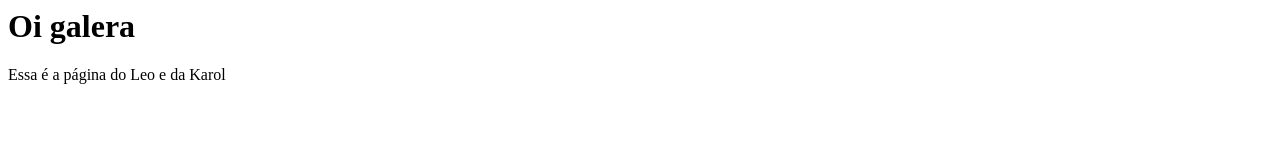
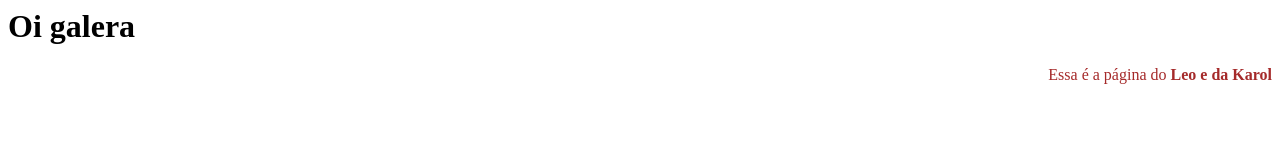
Before and after one commit to leolpfull/leolpfull, a plain HTML site: page index.html in a window 1280 px wide. Drawn offline with Linux system fonts and the light colour scheme.

Commit message:
Brincando com CSS

```diff
--- a/index.html
+++ b/index.html
@@ -3,7 +3,14 @@
     <title>Leo e Karol - Nossa página</title>
 </head>
 <body>
+    <style>
+        p {
+            color: brown;
+            text-align: right;
+            text-shadow: 1lvw;
+        }
+    </style>
     <h1>Oi galera</h1>
-    <p>Essa é a página do Leo e da Karol</p>
+    <p>Essa é a página do <b>Leo e da Karol</b></p>
 </body>
 </html>
```
